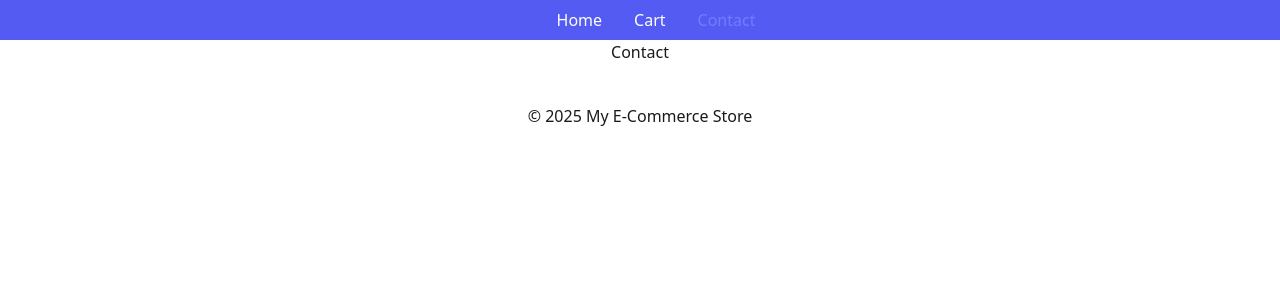
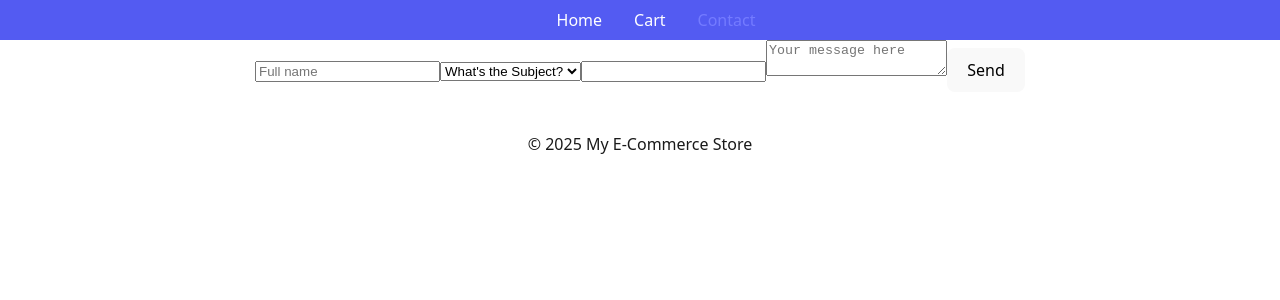
Before and after one commit to AnnaSkudsveen/js-frameworks-ca, a React (Vite) app: page /contact in a window 1280 px wide. Shown: the top 300 px of the page. Built offline with nearby package versions, Linux system fonts and the light colour scheme.

Commit message:
feat: created checkout form with validation

```diff
--- a/src/pages/Contact.jsx
+++ b/src/pages/Contact.jsx
@@ -1,5 +1,57 @@
+import React from "react";
+import { useForm } from "react-hook-form";
+
 function Contact() {
-  return <div>Contact</div>;
+  const { register, handleSubmit } = useForm();
+
+  function onFormSubmit(data) {
+    console.log(data);
+  }
+
+  return (
+    <form onSubmit={handleSubmit(onFormSubmit)}>
+      <input
+        type="text"
+        placeholder="Full name"
+        {...register("fullName", {
+          required: "Full Name is required",
+          minLength: { value: 3, message: "Must be at least 3 characters" }
+        })}
+      />
+
+      <select {...register("subject", { required: "Please select a subject" })}>
+        <option value="" disabled selected>
+          What's the Subject?
+        </option>
+        <option value="return-refund">Return & Refund</option>
+        <option value="order-issue">Order Issue</option>
+        <option value="product-inquiry">Product Inquiry</option>
+        <option value="shipping">Shipping & Delivery</option>
+        <option value="general">General Inquiry</option>
+      </select>
+
+      <input
+        {...register("email", {
+          required: "Email is required",
+          pattern: {
+            value: /^[^\s@]+@[^\s@]+\.[^\s@]+$/,
+            message: "Enter a valid email address"
+          }
+        })}
+      />
+
+      <textarea
+        type="text"
+        placeholder="Your message here"
+        {...register("body", {
+          required: "Message is required",
+          minLength: { value: 3, message: "Must be at least 3 characters" }
+        })}
+      ></textarea>
+
+      <button>Send</button>
+    </form>
+  );
 }
 
 export default Contact;
```
